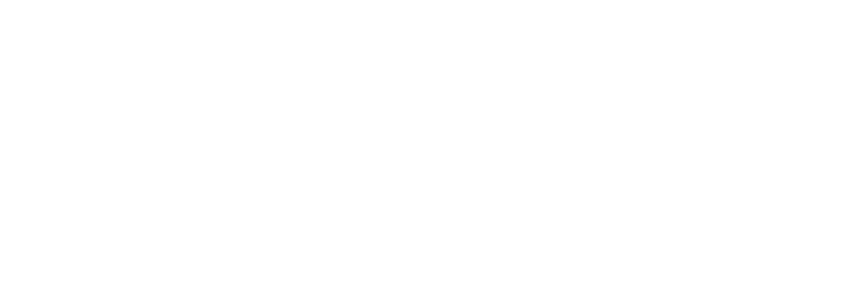
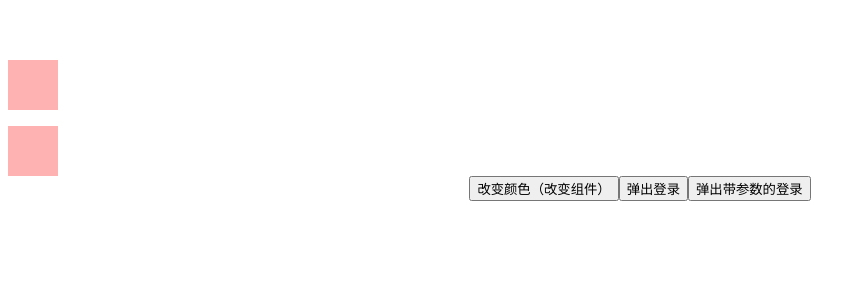
Before and after one commit to rzh11111111/vue3-test, a Vue app: page /component in a window 1280 px wide. Before the commit this address had no page. Shown: the top 300 px of the page, without its empty margins (0-866 px from the left). Built offline with nearby package versions, Linux system fonts and the light colour scheme.

Commit message:
fix:组件

```diff
--- /dev/null
+++ b/src/components/comblue.vue
@@ -0,0 +1,31 @@
+
+<template>
+   <div class="popup">
+       <div class="content">
+           <!-- <h4> Login to your account </h4> -->
+       </div>
+   </div>
+</template>
+
+<script setup>
+
+</script>
+
+<style scoped>
+.popup {
+   width: 50px;
+   height: 50px;
+   opacity: .3;
+    background-color: blue;
+
+}
+.content {
+   /* min-width: 200px;
+   width: 30%;
+   background: #fff;
+   height: 200px;
+   padding: 10px;
+   border-radius: 5px; */
+}
+
+</style>
--- /dev/null
+++ b/src/components/comred.vue
@@ -0,0 +1,31 @@
+
+<template>
+   <div class="popup">
+       <div class="content">
+           <!-- <h4> Login to your account </h4> -->
+       </div>
+   </div>
+</template>
+
+<script setup>
+
+</script>
+
+<style scoped>
+.popup {
+   width: 50px;
+   height: 50px;
+   opacity: .3;
+    background-color: red;
+
+}
+.content {
+   /* min-width: 200px;
+   width: 30%;
+   background: #fff;
+   height: 200px;
+   padding: 10px;
+   border-radius: 5px; */
+}
+
+</style>
--- a/src/components/defineAsyncCom.vue
+++ b/src/components/defineAsyncCom.vue
@@ -10,7 +10,7 @@
    </div>
 </template>
 
-<script>
+<script setup>
 
 </script>
 
@@ -18,10 +18,10 @@
 .popup {
     position: fixed;
     width: 100%;
-    top: ;
-    left: ;
+    top: 0;
+    left: 0;
     height: 100%;
-    background-color: rgba(, , , 0.2);
+    background-color: rgba(0,0 , 0, 0.2);
     display: flex;
     justify-content: center;
     align-items: center;
@@ -35,15 +35,15 @@
    border-radius: 5px;
 }
 input[type="text"], input[type="password"] {
-    border: ;
-    outline: ;
+    border: 0;
+    outline: 0;
     border-bottom: 1px solid #eee;
     width: 80%;
     margin:  auto;
     font-size: 0.5em;
 }
 button {
-   border: ;
+   border: 0;
    margin-top: 50px;
    background-color:#8e44ad;
    color: #fff;
--- a/src/router/index.js
+++ b/src/router/index.js
@@ -26,9 +26,9 @@
     component: ()=>import('../views/ref.vue'),
   },
   {
-    path: "/defineAsyncComponent",
-    name: "defineAsyncComponent",
-    component: ()=>import('../views/defineAsyncComponent.vue'),
+    path: "/component",
+    name: "component",
+    component: ()=>import('../views/component.vue'),
   },
   {
     path: "/test1",
--- /dev/null
+++ b/src/views/component.vue
@@ -0,0 +1,66 @@
+<template>
+<!-- 直接使用组件 -->
+<comred></comred>
+
+<p style="margint-top:10px;"></p>
+
+<!-- 动态组件切换 -->
+<component :is="typeCom[pageParams.type]"></component>
+<button @click="changetype"> 改变颜色（改变组件） </button>
+
+<!-- 点击加载异步组件 -->
+     <button @click="show = true"> 弹出登录</button>
+  <login-popup v-if="show" />
+    <button @click="show2 = true"> 弹出带参数的登录 </button>
+  <async-modal-with-options v-if="show2"></async-modal-with-options>
+</template>
+<script setup>
+import { ref,reactive, defineAsyncComponent } from 'vue'
+// import LoginPopup from '../defineAsyncCom.vue'
+// 使用 Vue3 的 DefileAsyncComponent功能可让我们懒加载组件，说白了就是创建一个只有在需要时才会加载的异步组件。
+
+
+//动态组件切换
+import comred from '../components/comred.vue'
+import comblue from '../components/comblue.vue'
+
+const pageParams = reactive({
+  type:1
+})
+const typeCom = {
+  1:comred,
+  2:comblue
+}
+function changetype(){
+  pageParams.type===1?pageParams.type = 2:pageParams.type = 1
+}
+
+
+
+
+// 不带选项的异步组件
+const show = ref(false)
+const LoginPopup = defineAsyncComponent(() => import('../components/defineAsyncCom.vue'))
+
+// 带选项的异步组件
+const show2 = ref(false)
+const asyncModalWithOptions = defineAsyncComponent({
+  loader: () => import('../components/defineAsyncCom.vue'),
+  delay: 200,
+  timeout: 3000,
+})
+
+
+
+
+
+
+
+
+</script>
+
+
+
+<style scoped>
+
+</style>
--- a/src/views/defineAsyncComponent.vue
+++ /dev/null
@@ -1,69 +0,0 @@
-<template>
-     <button @click="show = true"> Login </button>
-  <login-popup v-if="show" />
-
-</template>
-<script setup>
-import { ref, defineAsyncComponent } from 'vue'
-// import LoginPopup from '../defineAsyncCom.vue'
-// 使用 Vue3 的 DefileAsyncComponent功能可让我们懒加载组件，说白了就是创建一个只有在需要时才会加载的异步组件。
-
-// 不带选项的异步组件
-const LoginPopup = defineAsyncComponent(() => import('../components/defineAsyncCom.vue'))
-
-// 带选项的异步组件
-const asyncModalWithOptions = defineAsyncComponent({
-  loader: () => import('../components/defineAsyncCom.vue'),
-  delay: 200,
-  timeout: 3000,
-})
-
-const show = ref(false)
-
-
-
-
-
-
-</script>
-
-
-
-<style scoped>
-.popup {
-    position: fixed;
-    width: 100%;
-    top: ;
-    left: ;
-    height: 100%;
-    background-color: rgba(, , , 0.2);
-    display: flex;
-    justify-content: center;
-    align-items: center;
-}
-.content {
-   min-width: 200px;
-   width: 30%;
-   background: #fff;
-   height: 200px;
-   padding: 10px;
-   border-radius: 5px;
-}
-input[type="text"], input[type="password"] {
-    border: ;
-    outline: ;
-    border-bottom: 1px solid #eee;
-    width: 80%;
-    margin:  auto;
-    font-size: 0.5em;
-}
-button {
-   border: ;
-   margin-top: 50px;
-   background-color:#8e44ad;
-   color: #fff;
-   padding: 5px 10px;
-   font-size: 0.5em;
-}
-
-</style>
--- a/src/views/home.vue
+++ b/src/views/home.vue
@@ -27,8 +27,8 @@
         push:'/ref'
     },
     {
-        name:'异步组件defineAsyncComponent',
-        push:'/defineAsyncComponent'
+        name:'组件component',
+        push:'/component'
     },
 ] )
 
```
